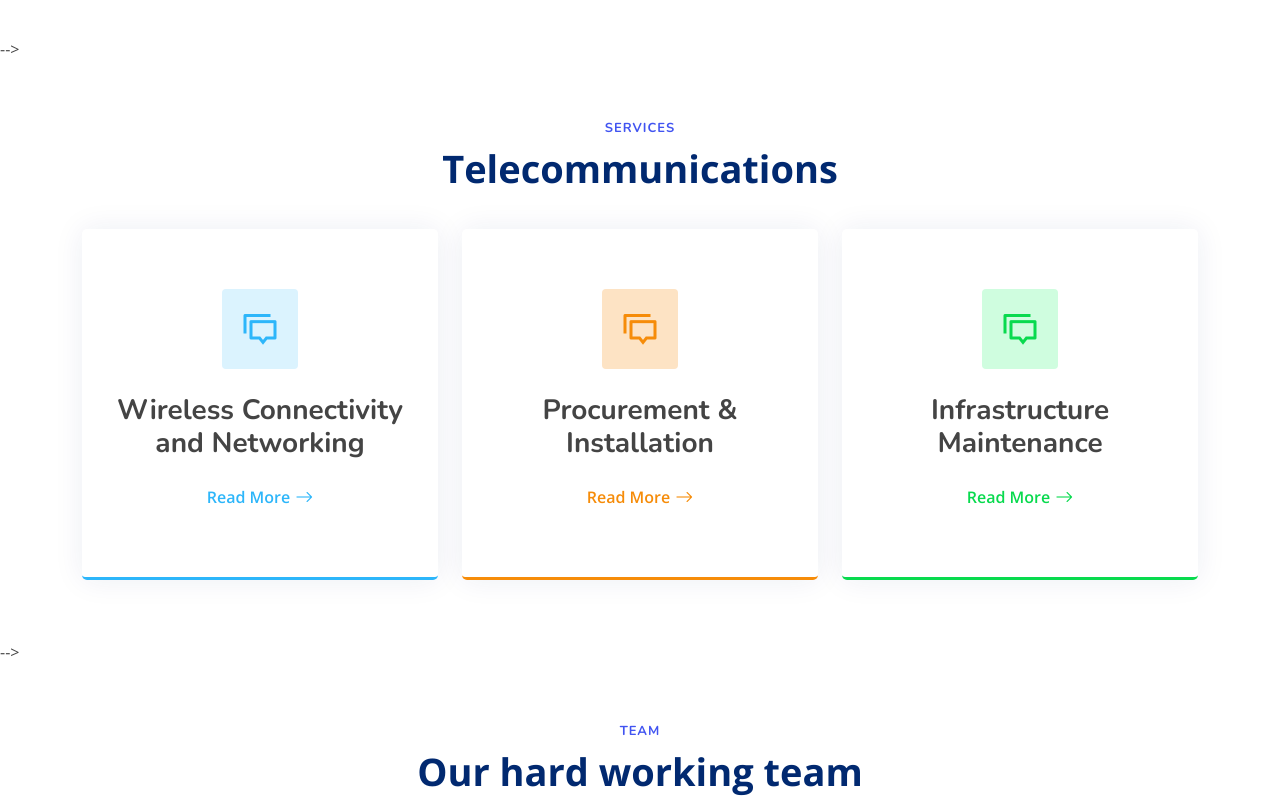
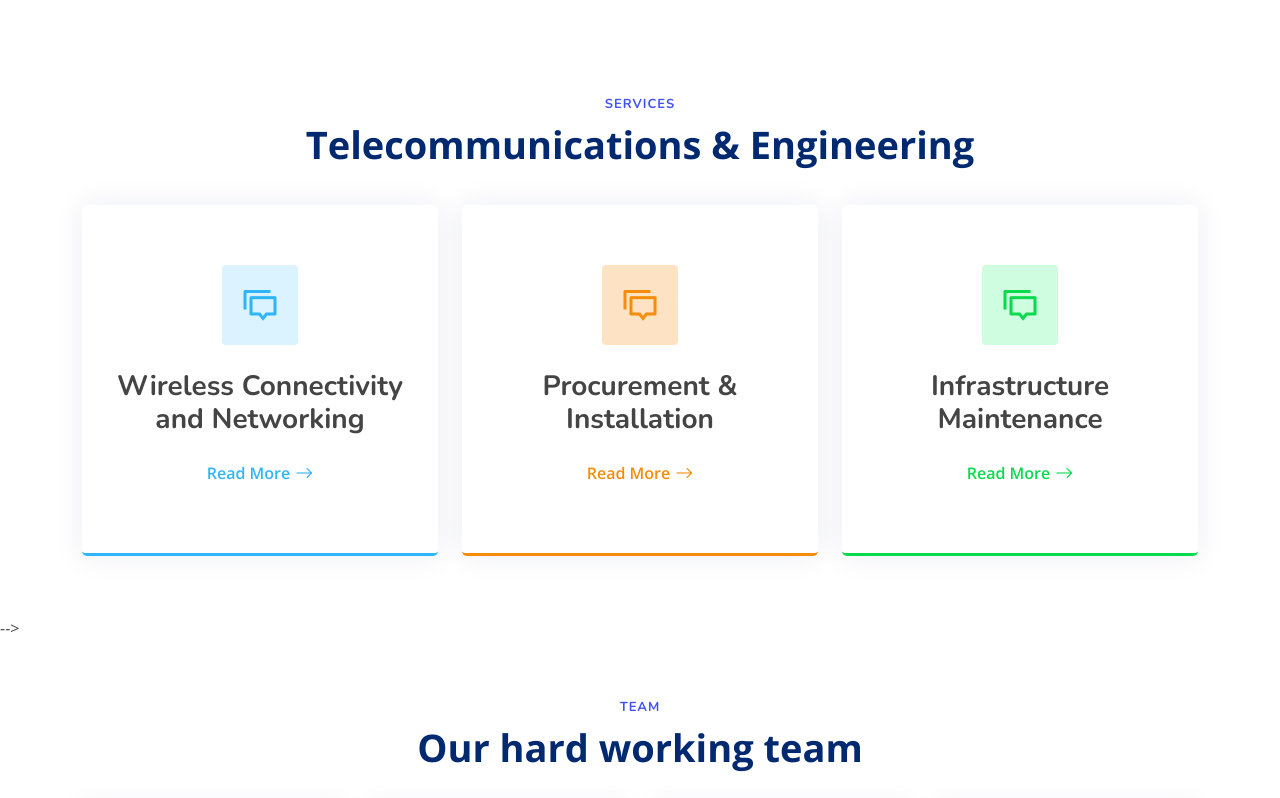
Before and after one commit to wampana/vasimos, a plain HTML site: page index.html in a window 1280 px wide. Shown: the part 2040-2838 px from the top of the page. Drawn offline with nearby package versions, Linux system fonts and the light colour scheme.

Commit message:
Update index.html

```diff
--- a/index.html
+++ b/index.html
@@ -448,7 +448,7 @@
       </div>
 
     </section><!-- End Features Section -->
--->
+
     <!-- ======= Services Section ======= -->
     <section id="services" class="services">
 
@@ -456,7 +456,7 @@
 
         <header class="section-header">
           <h2>Services</h2>
-          <p>Telecommunications</p>
+          <p>Telecommunications & Engineering</p>
         </header>
 
         <div class="row gy-4">
```
